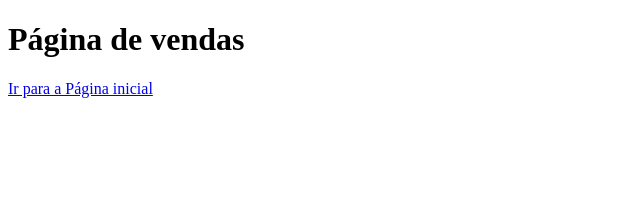
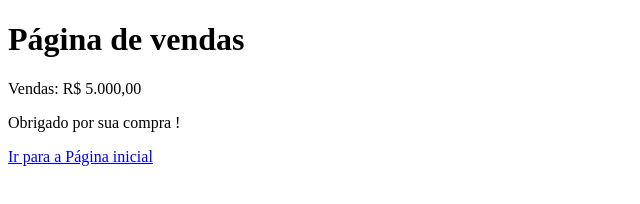
Before and after one commit to Alves8524/primeiro-projeto, a plain HTML site: page vendas.html in a window 1280 px wide. Shown: the whole page, without its empty margins (0-640 px from the left). Drawn offline with Linux system fonts and the light colour scheme.

Commit message:
Acrescetado bem vindo e valor vendas

```diff
--- a/vendas.html
+++ b/vendas.html
@@ -8,6 +8,8 @@
 </head>
 <body>
     <h1>Página de vendas</h1>
+    <p> Vendas: R$ 5.000,00</p>
+    <p> Obrigado por sua compra ! </p>
     <a href="index.html">Ir para a Página inicial</a>
 
 </body>
```
Also changed, not shown: index.html (+1 -1 lines), mintty.2022-08-29_21-54-13.png (added).
